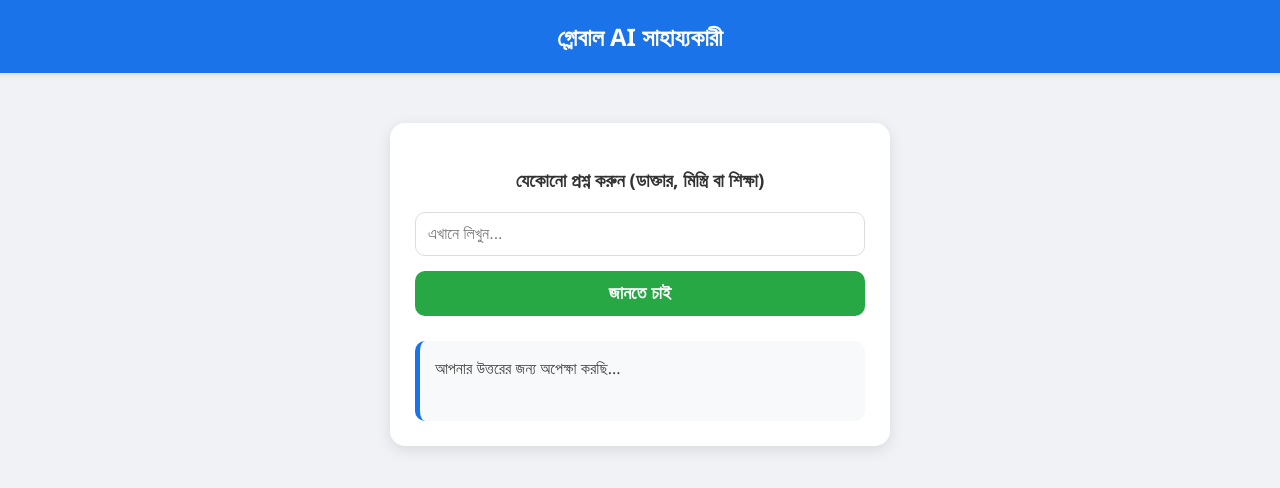
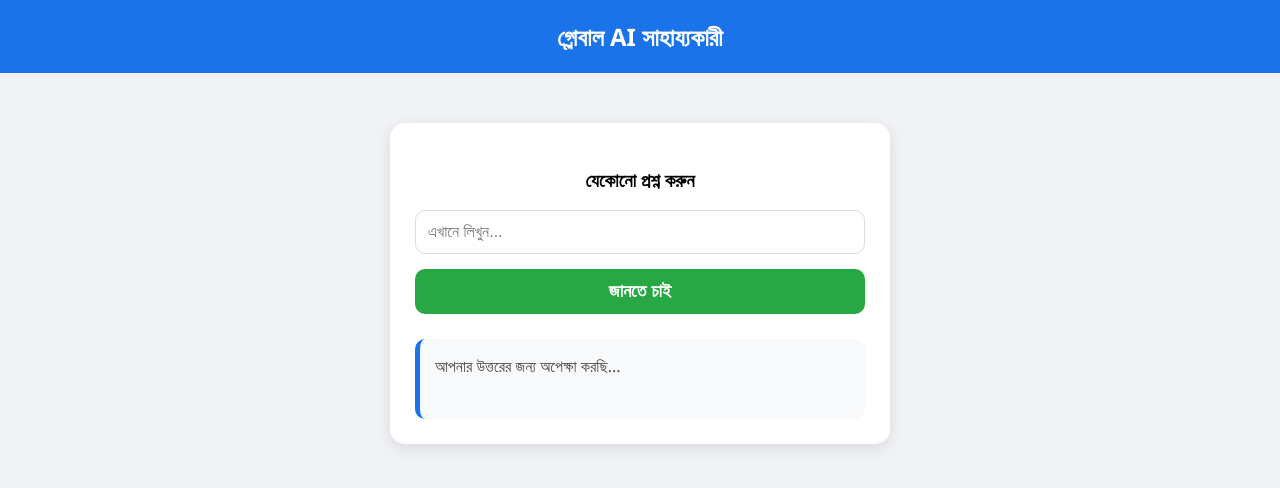
Before and after one commit to babusk573/Sk, a plain HTML site: page index.html in a window 1280 px wide. Drawn offline with Linux system fonts and the light colour scheme.

Commit message:
Update index.html

```diff
--- a/index.html
+++ b/index.html
@@ -5,41 +5,33 @@
     <meta name="viewport" content="width=device-width, initial-scale=1.0">
     <title>Global Human Service AI</title>
     <style>
-        /* সুন্দর ডিজাইনের জন্য CSS */
         body { font-family: 'Segoe UI', Arial, sans-serif; background-color: #f0f2f5; margin: 0; padding: 0; display: flex; flex-direction: column; align-items: center; }
-        header { background: #1a73e8; color: white; width: 100%; padding: 20px; text-align: center; font-size: 24px; font-weight: bold; box-shadow: 0 2px 5px rgba(0,0,0,0.1); }
+        header { background: #1a73e8; color: white; width: 100%; padding: 20px; text-align: center; font-size: 24px; font-weight: bold; }
         .container { padding: 20px; max-width: 500px; width: 90%; margin-top: 30px; }
         .chat-box { background: white; padding: 25px; border-radius: 15px; box-shadow: 0 4px 15px rgba(0,0,0,0.1); text-align: center; }
-        h3 { color: #333; margin-bottom: 20px; }
         input { width: 100%; padding: 12px; border: 1px solid #ddd; border-radius: 10px; font-size: 16px; box-sizing: border-box; margin-bottom: 15px; }
-        button { width: 100%; padding: 12px; background-color: #28a745; color: white; border: none; border-radius: 10px; font-size: 18px; font-weight: bold; cursor: pointer; transition: 0.3s; }
-        button:hover { background-color: #218838; }
+        button { width: 100%; padding: 12px; background-color: #28a745; color: white; border: none; border-radius: 10px; font-size: 18px; font-weight: bold; cursor: pointer; }
         #output { margin-top: 25px; padding: 15px; background: #f8f9fa; border-radius: 10px; border-left: 5px solid #1a73e8; text-align: left; line-height: 1.6; font-size: 16px; color: #444; min-height: 50px; white-space: pre-wrap; }
     </style>
 </head>
 <body>
-
     <header>গ্লোবাল AI সাহায্যকারী</header>
-
     <div class="container">
         <div class="chat-box">
-            <h3>যেকোনো প্রশ্ন করুন (ডাক্তার, মিস্ত্রি বা শিক্ষা)</h3>
+            <h3>যেকোনো প্রশ্ন করুন</h3>
             <input type="text" id="userInput" placeholder="এখানে লিখুন...">
             <button onclick="askAI()">জানতে চাই</button>
             <div id="output">আপনার উত্তরের জন্য অপেক্ষা করছি...</div>
         </div>
     </div>
-
-    <script>        async function askAI() {
+    <script>
+        async function askAI() {
             const prompt = document.getElementById('userInput').value;
             const output = document.getElementById('output');
             const apiKey = "AIzaSyD7p-ip6-LbIxbB99ALukVjy-lca5TS42Rg";
-
             if (!prompt.trim()) return alert("দয়া করে কিছু লিখুন!");
             output.innerText = "এআই উত্তর খুঁজছে... একটু অপেক্ষা করুন।";
-
-            try {
-                const response = await fetch(`https://googleapis.com{apiKey}`, {
+            try {        const response = await fetch(`https://googleapis.com{apiKey}`, {
             method: "POST",
             headers: { "Content-Type": "application/json" },
             body: JSON.stringify({ contents: [{ parts: [{ text: prompt }] }] })
```
Lines whose indentation alone changed are shown as unchanged.
